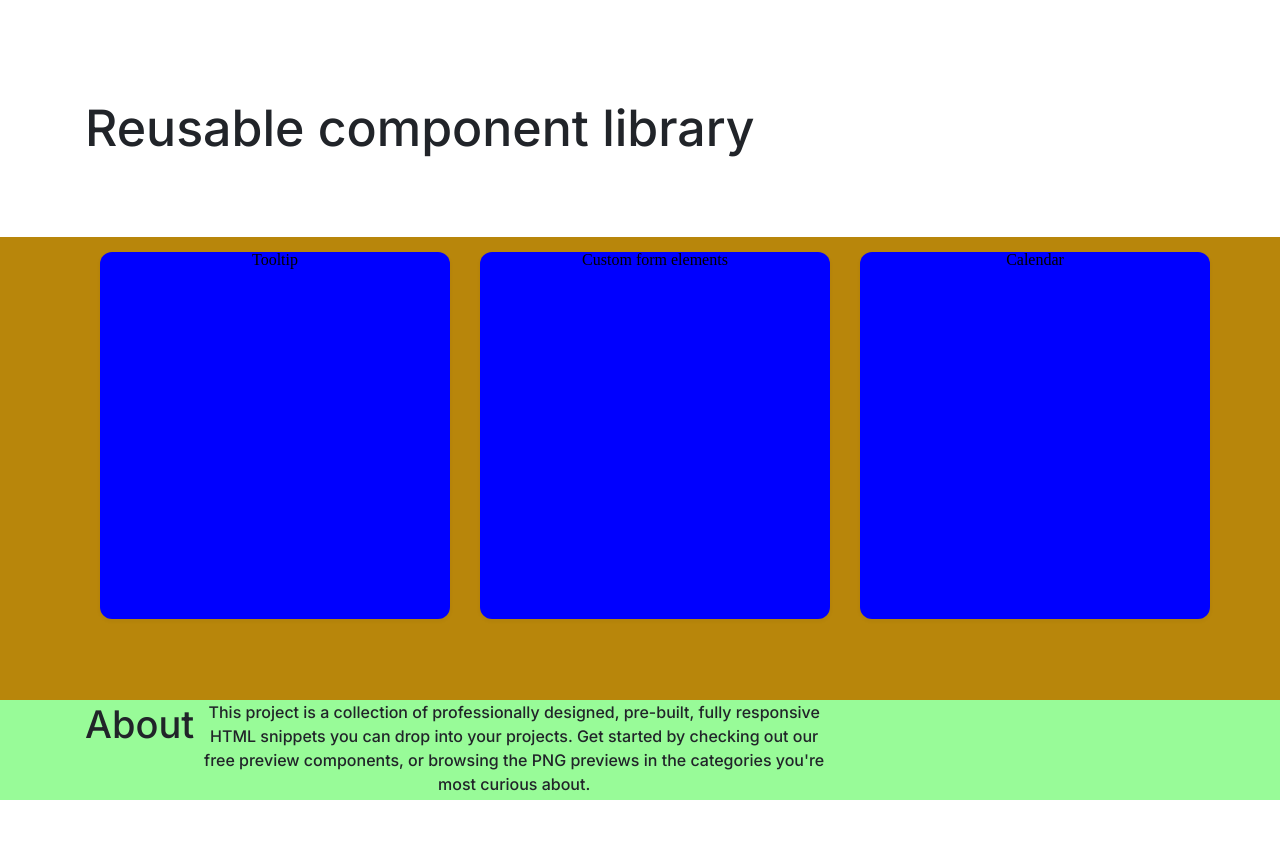
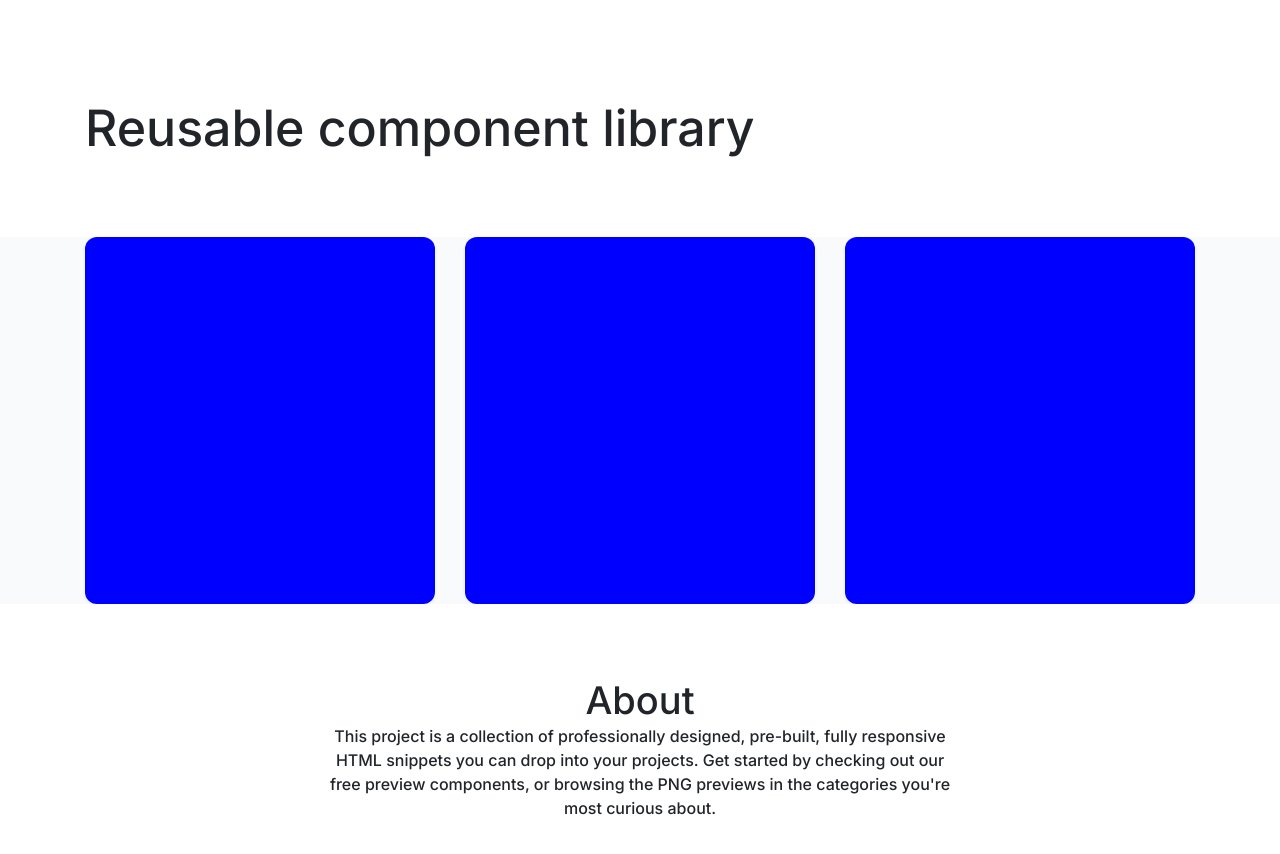
Before and after one commit to js-tasks-ru/htmlcss-20220414_lena4ertik, a website: page index.html in a window 1280 px wide. Before the commit the page ends 800 px from the top, so only its background shows below. Drawn offline with Linux system fonts and the light colour scheme.

Commit message:
промежуточные испр

```diff
--- a/components/card/card.css
+++ b/components/card/card.css
@@ -4,6 +4,4 @@
     background: blue;
     box-shadow: 0px 2px 4px rgba(33, 36, 41, 0.05);
     border-radius: 12px;
-    margin: 15px;
-
 }
--- a/components/container/container.css
+++ b/components/container/container.css
@@ -2,8 +2,5 @@
     max-width: 1110px;
     margin: 0 auto;
     display: flex;
-    text-align: center;
-
-
-
+    flex-direction: column;
 }
--- a/components/footer/foooter.css
+++ b/components/footer/foooter.css
@@ -1,20 +1,27 @@
 .footer {
-    height: 100px;
-    background-color: palegreen;
+    display: flex;
+    height: 200px;
+    background-color: white;
     font-family: 'Inter';
     font-style: normal;
     color: #212429;
+    text-align: center;
+    align-content: center;
+    padding-top: 72px;
+    padding-bottom: 136px;
 
 }
 .footer__title {
     font-weight: 500;
     font-size: 38px;
     line-height: 48px;
+
 }
 .footer__text {
+    max-width: 640px;
+    height: 96px;
     font-weight: 400;
     font-size: 16px;
     line-height: 24px;
-    max-width: 640px;
-
+    /*text-align: center;*/
 }
--- a/components/page/page.css
+++ b/components/page/page.css
@@ -5,5 +5,4 @@
 }
 .page__main {
     flex-grow: 1;
-
 }
--- a/components/preview/preview.css
+++ b/components/preview/preview.css
@@ -1,8 +1,10 @@
 .preview {
     /*background-color: #F9FAFC;*/
-    background-color: darkgoldenrod;
+    background-color: #F9FAFC;
+    height: 400px;
 }
 .preview__inner {
     display: flex;
-    justify-items:auto;
+    gap: 30px;
+    align-items: center;
 }
--- a/index.html
+++ b/index.html
@@ -16,9 +16,9 @@
         <main class="preview page__main">
                 <div class="container">
                     <div class="preview__inner">
-                        <div class="card preview__inner-card">Tooltip</div>
-                        <div class="card preview__inner-card">Custom form elements</div>
-                        <div class="card preview__inner-card">Calendar</div>
+                        <div class="card preview__inner-card"></div>
+                        <div class="card preview__inner-card"></div>
+                        <div class="card preview__inner-card"></div>
                     </div>
                 </div>
             </main>
```
Also changed, not shown: components/header/header.css (+0 -7 lines).
